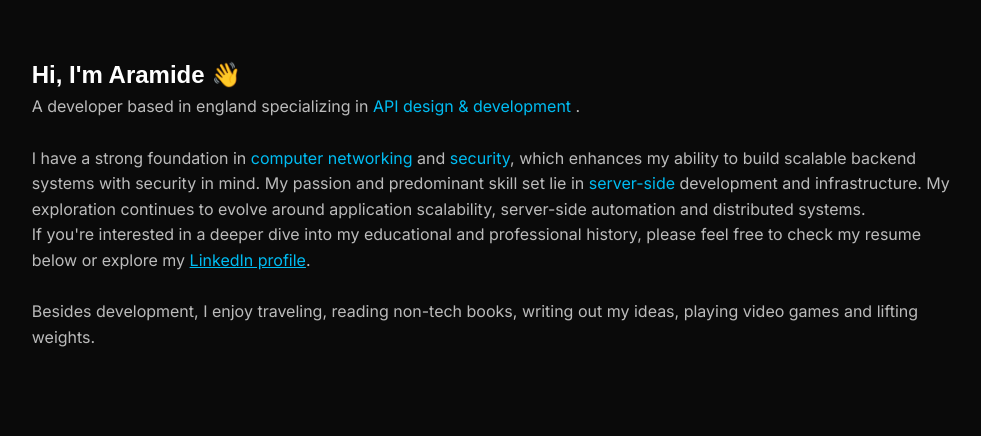
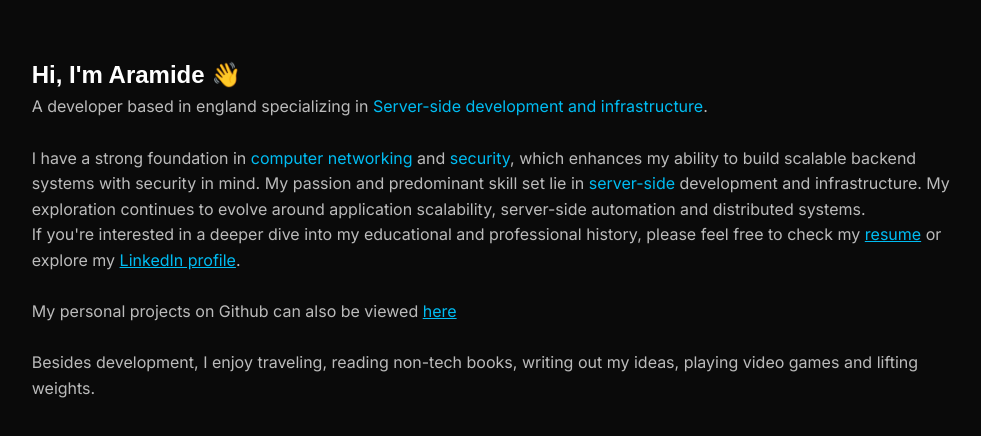
Before and after one commit to ogundiyantobiloba/personal-website, a plain HTML site: page static/index.html in a window 1280 px wide. Shown: the part 114-550 px from the top of the page, without its empty margins (147-1128 px from the left). Drawn offline with Linux system fonts and the light colour scheme; a web font is replaced by a local one.

Commit message:
added more info on main page

```diff
--- a/static/index.html
+++ b/static/index.html
@@ -37,7 +37,7 @@
             <section class="about-me flex">
                 <h1 class="heading-primary">Hi, I'm Aramide 👋</h1>
                 <p>A developer based in england specializing in <span
-                        class="highlights">API design & development </span>. <br><br>
+                        class="highlights">Server-side development and infrastructure</span>. <br><br>
                     I have a strong foundation in <span class="highlights">computer networking </span> and <span
                             class="highlights"> security</span>, which enhances my ability to
                     build scalable backend systems with security in
@@ -46,9 +46,17 @@
                     exploration continues to evolve around application scalability, server-side automation
                     and distributed systems.<br>
                 <p>If you're interested in a deeper dive into my educational and professional history, please feel free
-                    to check my resume below or explore my <a href="https://www.linkedin.com/in/tobilobaogundiyan/"
-                                                              target="_blank"
-                                                              rel="noopener noreferrer">LinkedIn profile</a>.<br><br>Besides
+                    to check my <a
+                            href="https://app.enhancv.com/share/f4986d5b/?utm_medium=growth&utm_campaign=share-resume&utm_source=dynamic"
+                            target="_blank"
+                            rel="noopener noreferrer">resume</a> or explore my <a
+                            href="https://www.linkedin.com/in/tobilobaogundiyan/"
+                            target="_blank"
+                            rel="noopener noreferrer">LinkedIn profile</a>.<br>
+                    <br>My personal projects on Github can also be viewed <a
+                            href="https://github.com/6ogunt48"
+                            target="_blank"
+                            rel="noopener noreferrer">here</a><br><br>Besides
                     development, I enjoy
                     traveling, reading non-tech
                     books,
```
